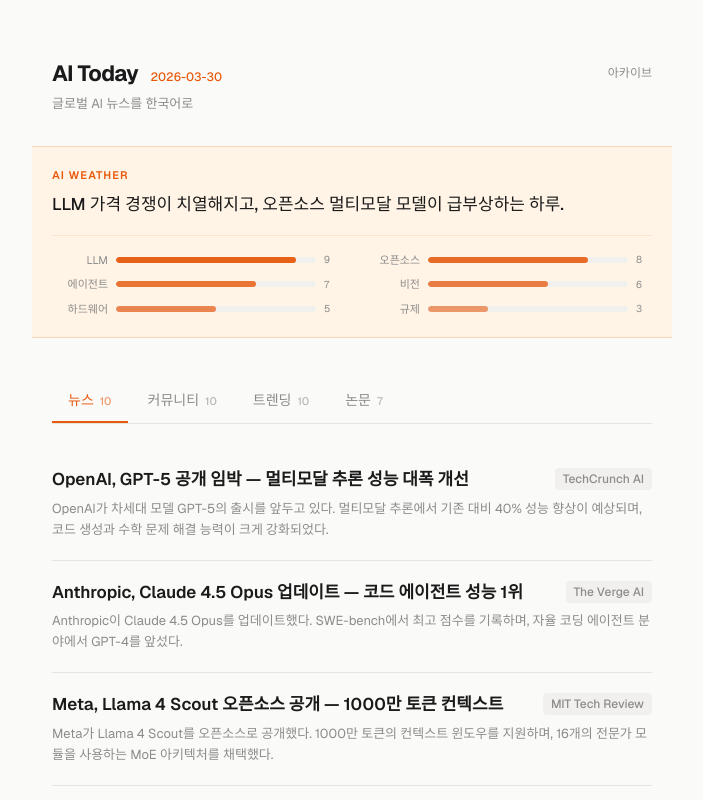
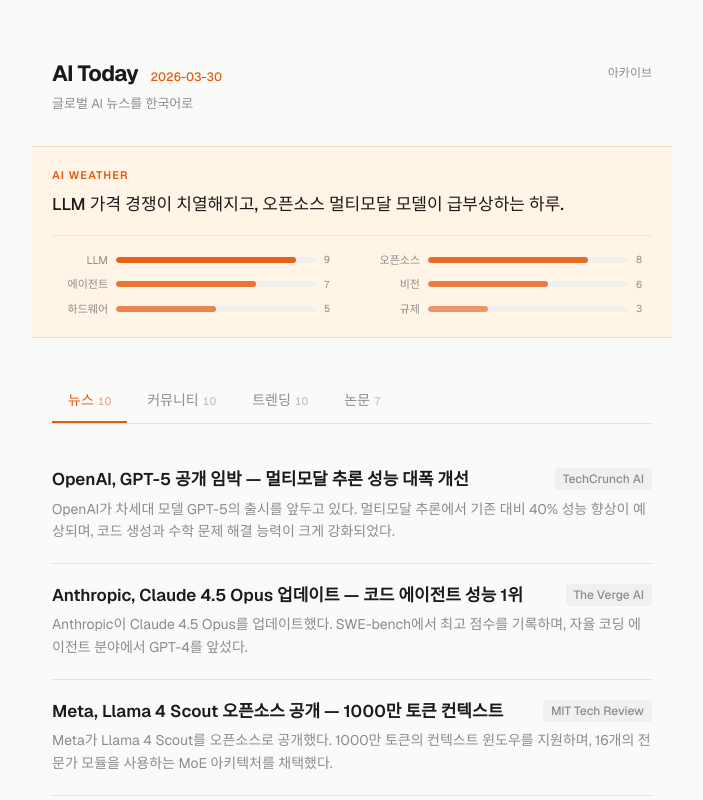
Before and after one commit to nohdaeyoung/aitoday, a Next.js app: page / in a window 1280 px wide. Shown: the top 800 px of the page, without its empty margins (288-991 px from the left). Built offline with nearby package versions, Linux system fonts and the light colour scheme.

Commit message:
style(design): FINDING-007,008 — improve tab label-count separation and bump body text to 14px

```diff
--- a/components/DigestCard.tsx
+++ b/components/DigestCard.tsx
@@ -21,7 +21,7 @@
           <h3 className="text-[17px] font-medium text-[var(--color-foreground)] leading-snug group-hover:text-[var(--color-accent)] transition-colors">
             {title}
           </h3>
-          <p className="text-[13px] text-[var(--color-muted)] leading-relaxed mt-1 line-clamp-2">{summary}</p>
+          <p className="text-[14px] text-[var(--color-muted)] leading-relaxed mt-1 line-clamp-2">{summary}</p>
           <div className="flex items-center gap-3 mt-1.5">
             <span className="text-[11px] text-[var(--color-muted)]">{source}</span>
             {stats?.map((s) => (
@@ -50,7 +50,7 @@
           {source}
         </span>
       </div>
-      <p className="text-[13px] text-[var(--color-muted)] leading-relaxed mt-1">{summary}</p>
+      <p className="text-[14px] text-[var(--color-muted)] leading-relaxed mt-1">{summary}</p>
     </a>
   );
 }
--- a/components/DigestTabs.tsx
+++ b/components/DigestTabs.tsx
@@ -74,7 +74,7 @@
             `}
           >
             {tab.label}
-            <span className="ml-1.5 text-[11px] opacity-60">{counts[tab.id]}</span>
+            <span className="ml-1 text-[11px] opacity-50 tabular-nums">{counts[tab.id]}</span>
             {active === tab.id && (
               <span className="absolute bottom-0 left-0 right-0 h-[2px] bg-[var(--color-accent)]" />
             )}
@@ -148,7 +148,7 @@
               {item.authors && (
                 <p className="text-[12px] text-[var(--color-muted)] mt-1">{item.authors}</p>
               )}
-              <p className="text-[13px] text-[var(--color-muted)] leading-relaxed mt-1.5">{item.summary}</p>
+              <p className="text-[14px] text-[var(--color-muted)] leading-relaxed mt-1.5">{item.summary}</p>
               <span className="inline-block text-[11px] text-[var(--color-accent)] mt-2 opacity-70">{item.source}</span>
             </a>
           ))}
```
